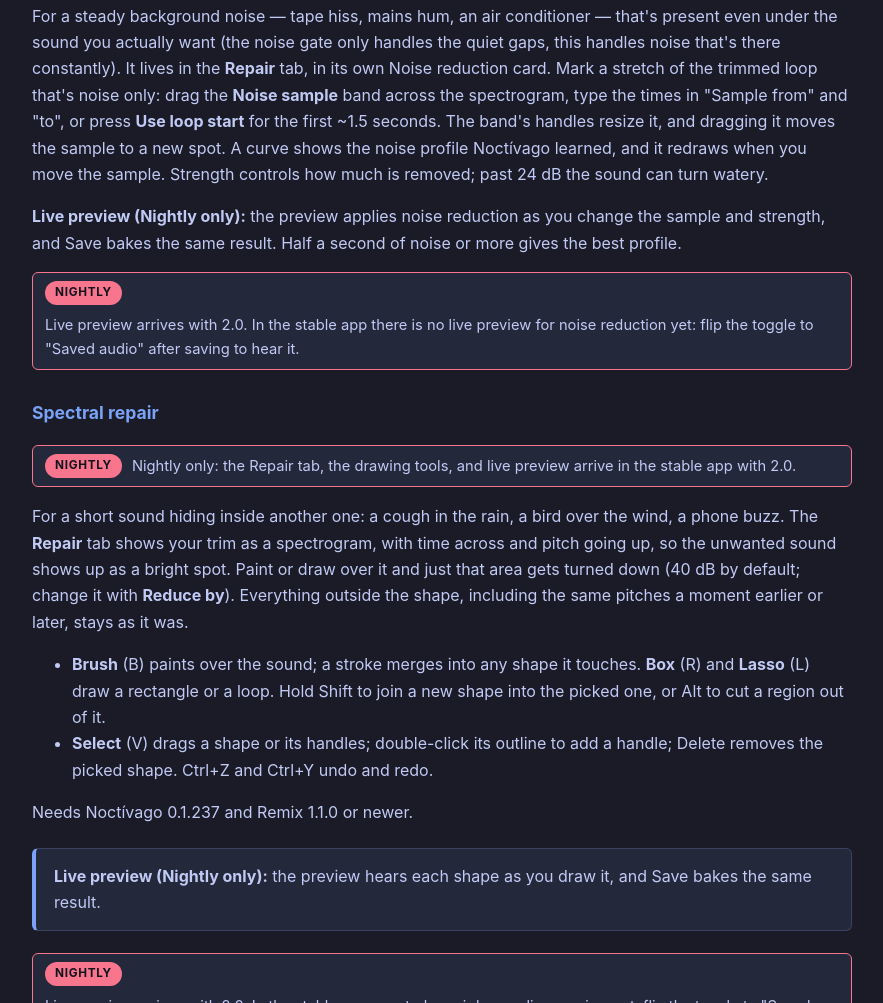
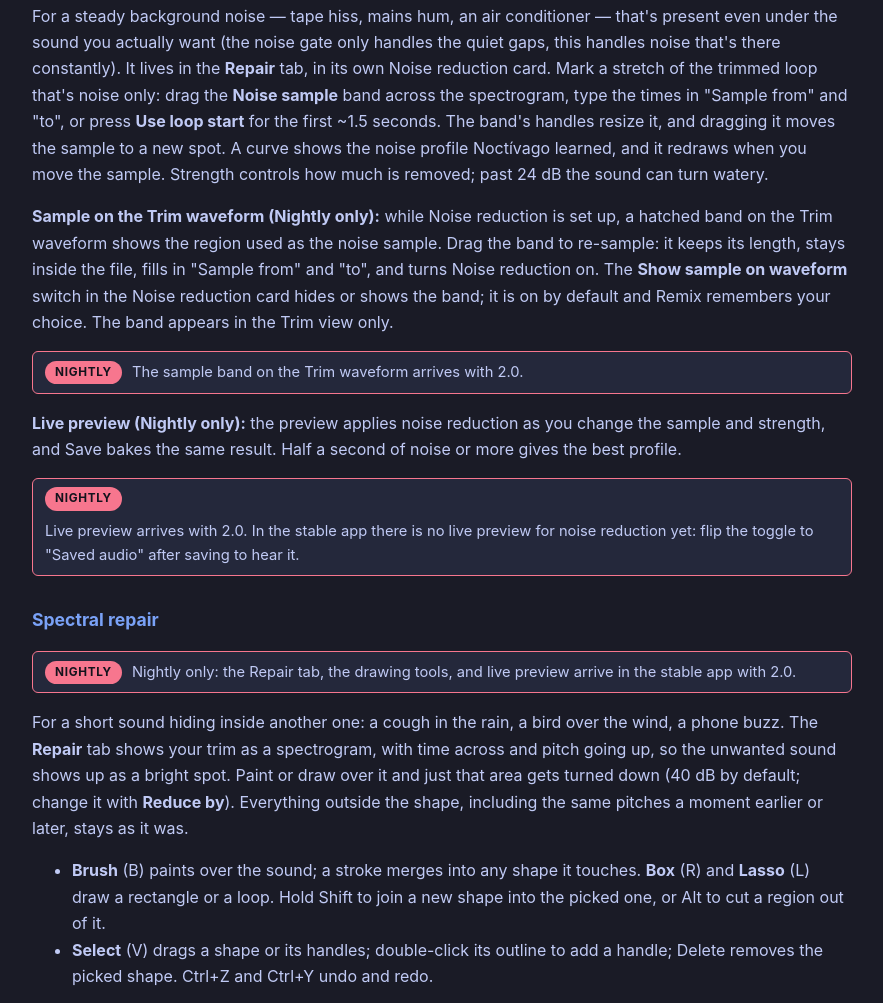
Before and after one commit to Venari-Hunt/noctivago-docs, a plain HTML site: page remix.html in a window 1280 px wide. Shown: the part 2877-3880 px from the top of the page, without its empty margins (198-1081 px from the left). Drawn offline with Linux system fonts and the light colour scheme.

Commit message:
remix: document the noise sample band on the Trim waveform (Nightly flag) (#4)

```diff
--- a/remix.html
+++ b/remix.html
@@ -74,6 +74,8 @@
     <h3 id="noise-reduction">Noise reduction</h3>
     <div class="nightly-flag"><span class="nightly-pill">Nightly</span><span>Nightly only: the Repair tab, the Noise sample band, and live preview arrive in the stable app with 2.0.</span></div>
     <p>For a steady background noise — tape hiss, mains hum, an air conditioner — that's present even under the sound you actually want (the noise gate only handles the quiet gaps, this handles noise that's there constantly). It lives in the <strong>Repair</strong> tab, in its own Noise reduction card. Mark a stretch of the trimmed loop that's noise only: drag the <strong>Noise sample</strong> band across the spectrogram, type the times in "Sample from" and "to", or press <strong>Use loop start</strong> for the first ~1.5 seconds. The band's handles resize it, and dragging it moves the sample to a new spot. A curve shows the noise profile Noctívago learned, and it redraws when you move the sample. Strength controls how much is removed; past 24 dB the sound can turn watery.</p>
+    <p><strong>Sample on the Trim waveform (Nightly only):</strong> while Noise reduction is set up, a hatched band on the Trim waveform shows the region used as the noise sample. Drag the band to re-sample: it keeps its length, stays inside the file, fills in "Sample from" and "to", and turns Noise reduction on. The <strong>Show sample on waveform</strong> switch in the Noise reduction card hides or shows the band; it is on by default and Remix remembers your choice. The band appears in the Trim view only.</p>
+    <div class="nightly-flag"><span class="nightly-pill">Nightly</span><span>The sample band on the Trim waveform arrives with 2.0.</span></div>
     <p><strong>Live preview (Nightly only):</strong> the preview applies noise reduction as you change the sample and strength, and Save bakes the same result. Half a second of noise or more gives the best profile.</p>
     <div class="nightly-flag"><span class="nightly-pill">Nightly</span><span>Live preview arrives with 2.0. In the stable app there is no live preview for noise reduction yet: flip the toggle to "Saved audio" after saving to hear it.</span></div>
 
```
